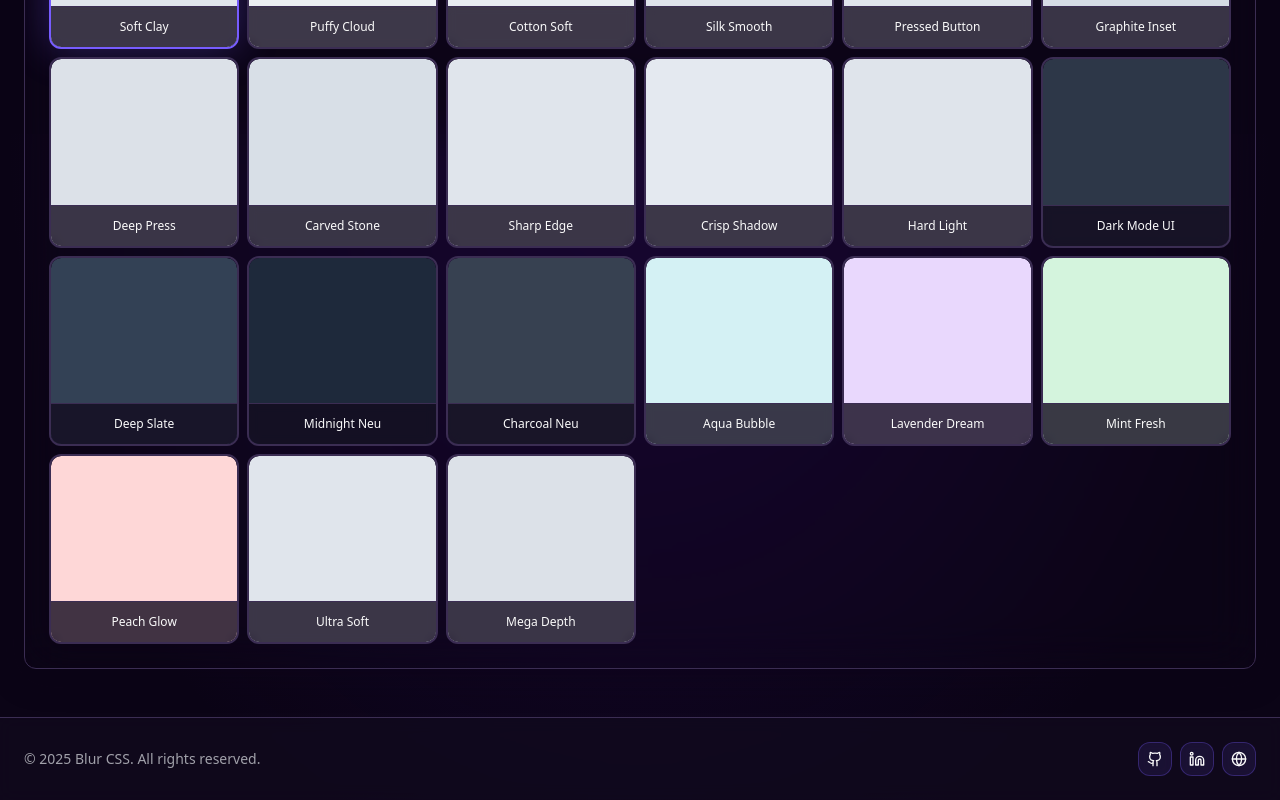
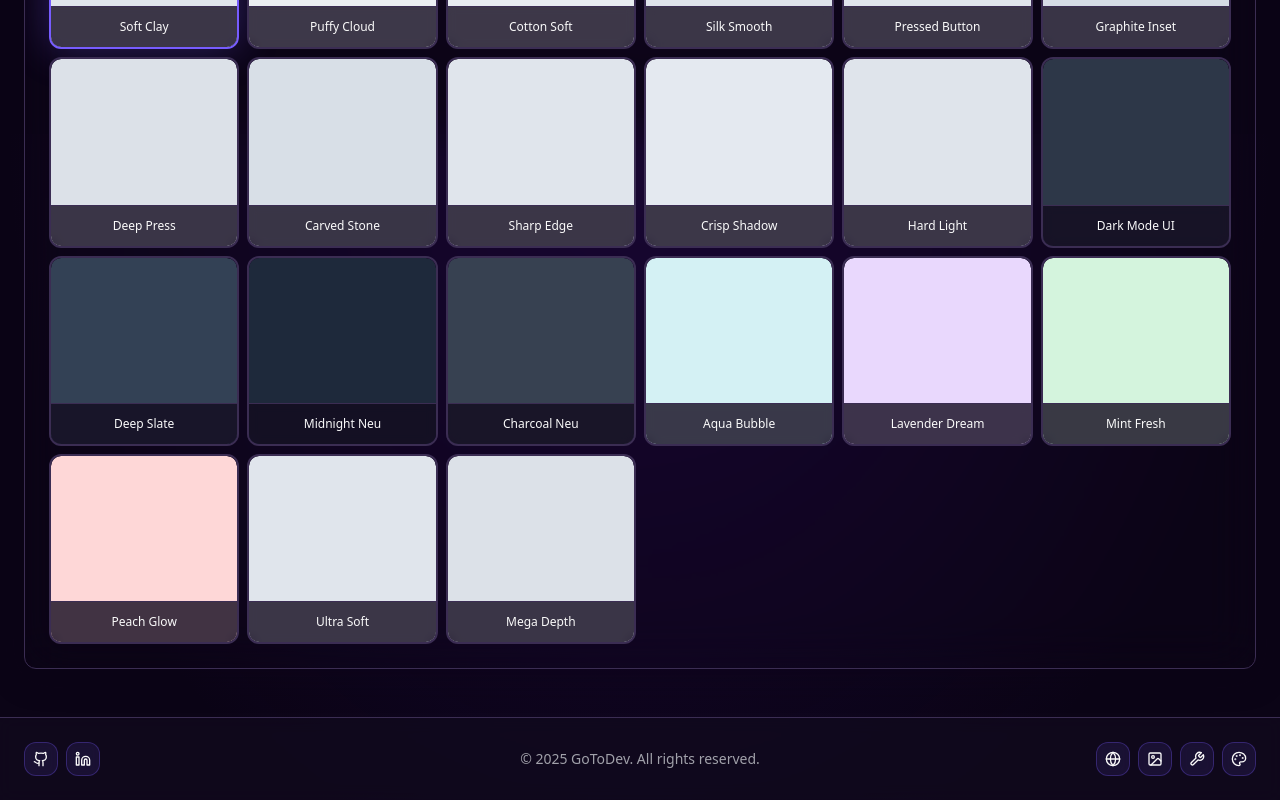
Before and after one commit to ELMACHHOUNE/BlurCSS-gotodev, a React (Vite) app: page / in a window 1280 px wide. Shown: the part 1466-2266 px from the top of the page. Built offline with nearby package versions, Linux system fonts and the light colour scheme; the HTML template or start-up script is replaced by a standard one.

Commit message:
feat: enhance Footer component with additional links and updated layout

```diff
--- a/src/components/layout/Footer.tsx
+++ b/src/components/layout/Footer.tsx
@@ -1,14 +1,12 @@
-import { Github, Linkedin, Globe } from "lucide-react";
+import { Github, Linkedin, Globe, Image, Wrench, Palette } from "lucide-react";
 
 export const Footer = () => {
   const year = new Date().getFullYear();
   return (
     <footer className="mt-auto backdrop-blur bg-card/70 border-t border-glass-border">
-      <div className="container mx-auto px-6 py-6 flex flex-col md:flex-row items-center justify-between gap-4">
-        <p className="text-sm text-muted-foreground">
-          © {year} Blur CSS. All rights reserved.
-        </p>
-        <div className="flex items-center gap-2">
+      <div className="container mx-auto px-6 py-6 grid grid-cols-1 md:grid-cols-3 items-center gap-4">
+        {/* Social: left */}
+        <div className="flex items-center gap-2 justify-center md:justify-start">
           <a
             href="https://github.com/ELMACHHOUNE/BlurCSS-gotodev"
             target="_blank"
@@ -29,6 +27,17 @@ export const Footer = () => {
             <Linkedin className="h-4 w-4" />
             <span className="sr-only">LinkedIn</span>
           </a>
+        </div>
+
+        {/* Center: copyright */}
+        <div>
+          <p className="text-sm text-muted-foreground text-center">
+            © {year} GoToDev. All rights reserved.
+          </p>
+        </div>
+
+        {/* Websites: right */}
+        <div className="flex items-center gap-2 justify-center md:justify-end">
           <a
             href="https://gotodev.ma"
             target="_blank"
@@ -39,6 +48,36 @@ export const Footer = () => {
             <Globe className="h-4 w-4" />
             <span className="sr-only">GotoDev</span>
           </a>
+          <a
+            href="http://imgconvert.gotodev.ma/"
+            target="_blank"
+            rel="noopener noreferrer"
+            className="glass-button p-2 rounded-lg text-sm font-medium text-foreground"
+            aria-label="GotoDev ImgConvert"
+          >
+            <Image className="h-4 w-4" />
+            <span className="sr-only">ImgConvert</span>
+          </a>
+          <a
+            href="https://toolkit-hub.gotodev.ma/"
+            target="_blank"
+            rel="noopener noreferrer"
+            className="glass-button p-2 rounded-lg text-sm font-medium text-foreground"
+            aria-label="GotoDev Toolkit Hub"
+          >
+            <Wrench className="h-4 w-4" />
+            <span className="sr-only">Toolkit Hub</span>
+          </a>
+          <a
+            href="http://background.gotodev.ma/"
+            target="_blank"
+            rel="noopener noreferrer"
+            className="glass-button p-2 rounded-lg text-sm font-medium text-foreground"
+            aria-label="GotoDev Background"
+          >
+            <Palette className="h-4 w-4" />
+            <span className="sr-only">Background</span>
+          </a>
         </div>
       </div>
     </footer>
```
